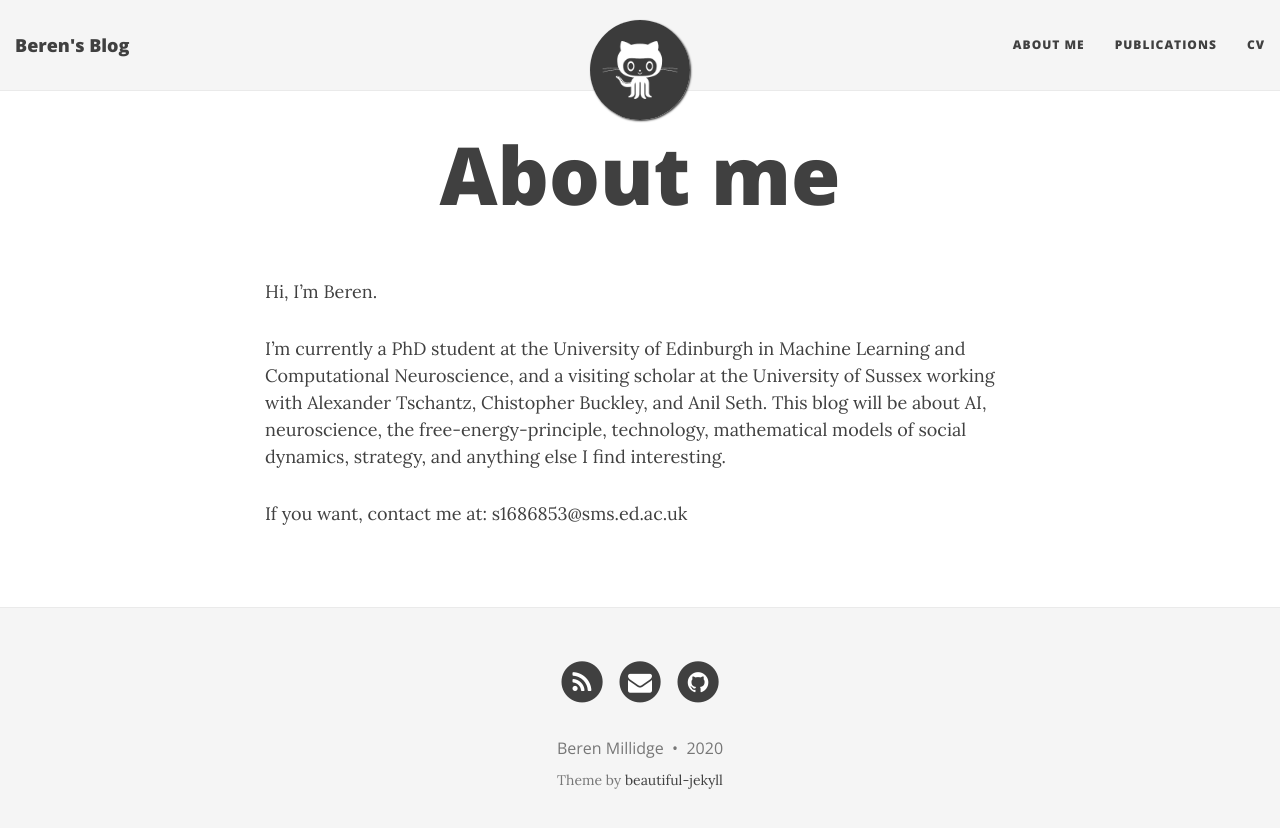
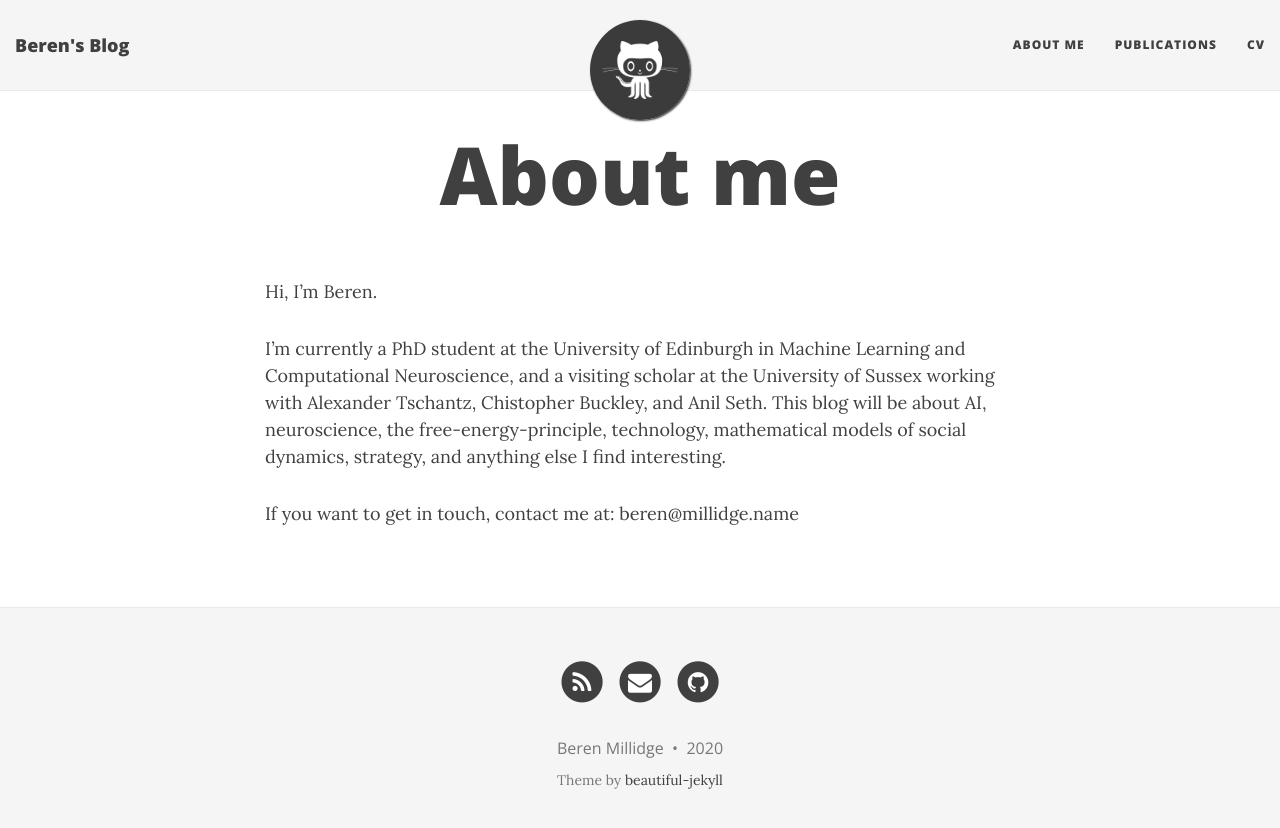
Before and after one commit to BerenMillidge/BerenMillidge.github.io, a Jekyll site: the page built from aboutme.md, in a window 1280 px wide. Shown: the top 828 px of the page. Built offline with Jekyll 4.4.1, drawn with Linux system fonts in a browser that asks for light colours; nearby versions of some CDN libraries.

Commit message:
update email

```diff
--- a/aboutme.md
+++ b/aboutme.md
@@ -7,4 +7,4 @@ Hi, I'm Beren.
 I'm currently a PhD student at the University of Edinburgh in Machine Learning and Computational Neuroscience, and a visiting scholar at the University of Sussex working with Alexander Tschantz, Chistopher Buckley, and Anil Seth. This blog will be about AI,
 neuroscience, the free-energy-principle, technology, mathematical models of social dynamics, strategy, and anything else I find interesting.
 
-If you want, contact me at: s1686853@sms.ed.ac.uk
+If you want to get in touch, contact me at: beren@millidge.name
```
